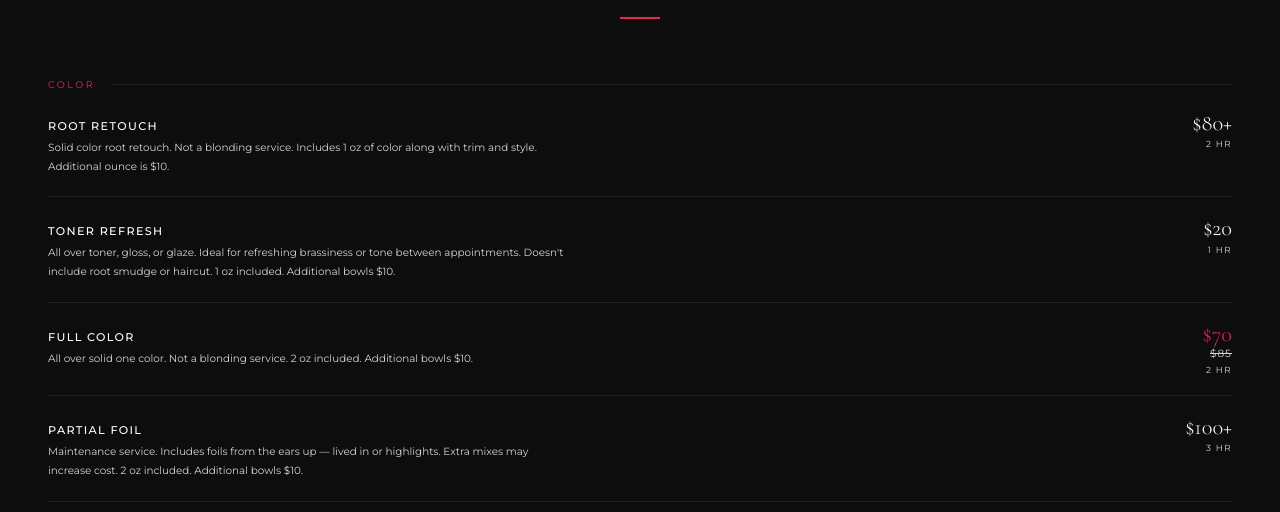
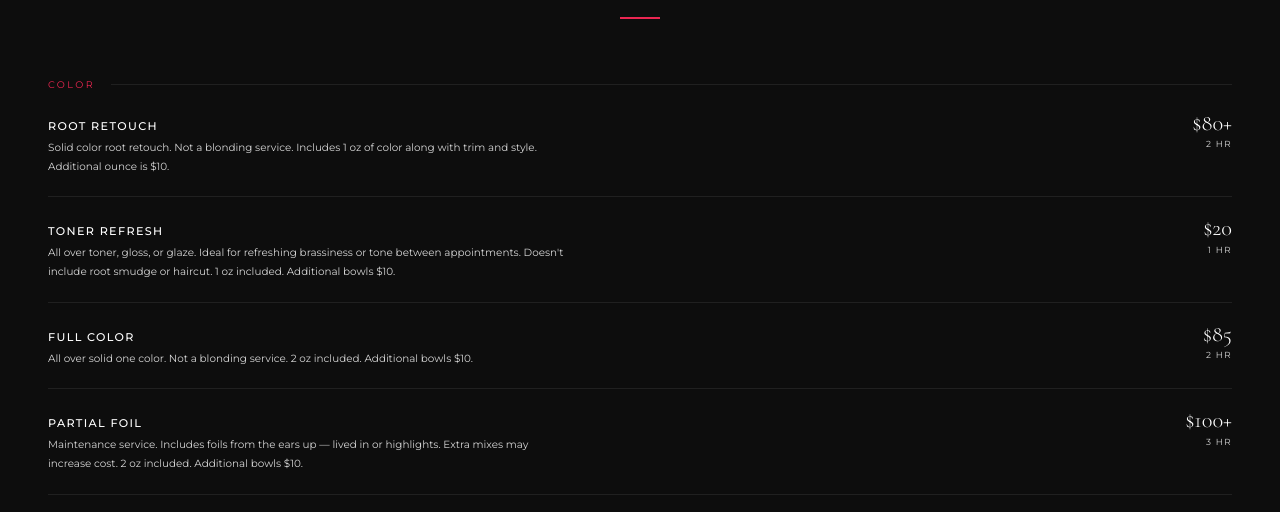
Before and after one commit to Jimmy-cs01/Laynas-Booking-Website, a plain HTML site: page services.html in a window 1280 px wide. Shown: the part 270-782 px from the top of the page. Drawn offline with nearby package versions, Linux system fonts and the light colour scheme.

Commit message:
REmoved sale

```diff
--- a/services.html
+++ b/services.html
@@ -85,24 +85,6 @@
       color: var(--text);
       display: block;
       line-height: 1;
-    }
-
-    .service-price-sale {
-      font-family: var(--font-display);
-      font-size: 1.4rem;
-      font-weight: 300;
-      color: var(--accent);
-      display: block;
-      line-height: 1;
-    }
-
-    .service-price-original {
-      font-size: 0.65rem;
-      letter-spacing: 0.1em;
-      color: var(--muted);
-      text-decoration: line-through;
-      display: block;
-      margin-top: 2px;
     }
 
     .service-duration {
@@ -201,8 +183,7 @@
           <p class="service-description">All over solid one color. Not a blonding service. 2 oz included. Additional bowls $10.</p>
         </div>
         <div class="service-meta">
-          <span class="service-price-sale">$70</span>
-          <span class="service-price-original">$85</span>
+          <span class="service-price">$85</span>
           <span class="service-duration">2 hr</span>
         </div>
       </div>
@@ -224,8 +205,7 @@
           <p class="service-description">Full head of foils for blonding or lowlights. Includes root smudge and toner. Extra mixes may increase price. 2 oz included. Additional bowls $10.</p>
         </div>
         <div class="service-meta">
-          <span class="service-price-sale">$100</span>
-          <span class="service-price-original">$130</span>
+          <span class="service-price">$130</span>
           <span class="service-duration">4 hr</span>
           <span class="service-deposit">$50 deposit required</span>
         </div>
@@ -482,8 +462,7 @@
           <p class="service-title">Eyebrow Wax</p>
         </div>
         <div class="service-meta">
-          <span class="service-price-sale">$10</span>
-          <span class="service-price-original">$15</span>
+          <span class="service-price">$15</span>
           <span class="service-duration">15 min</span>
         </div>
       </div>
```
